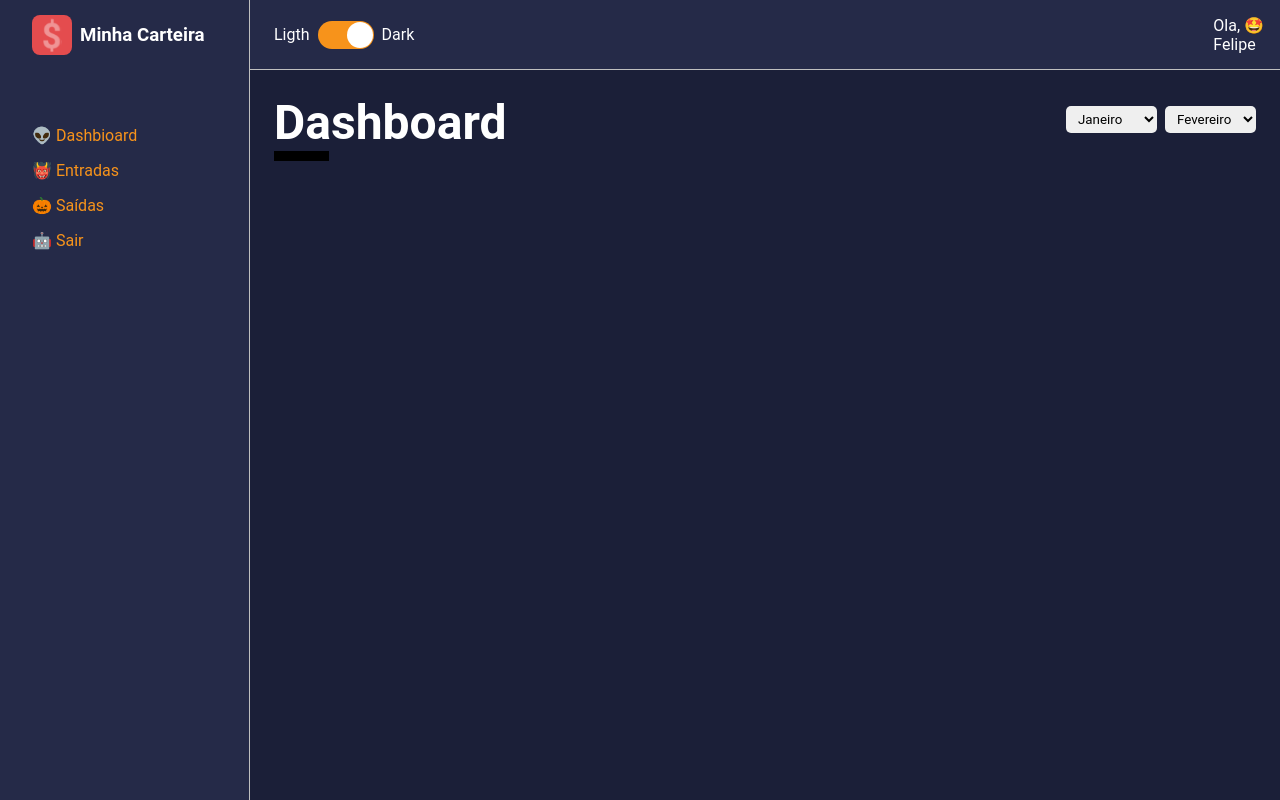
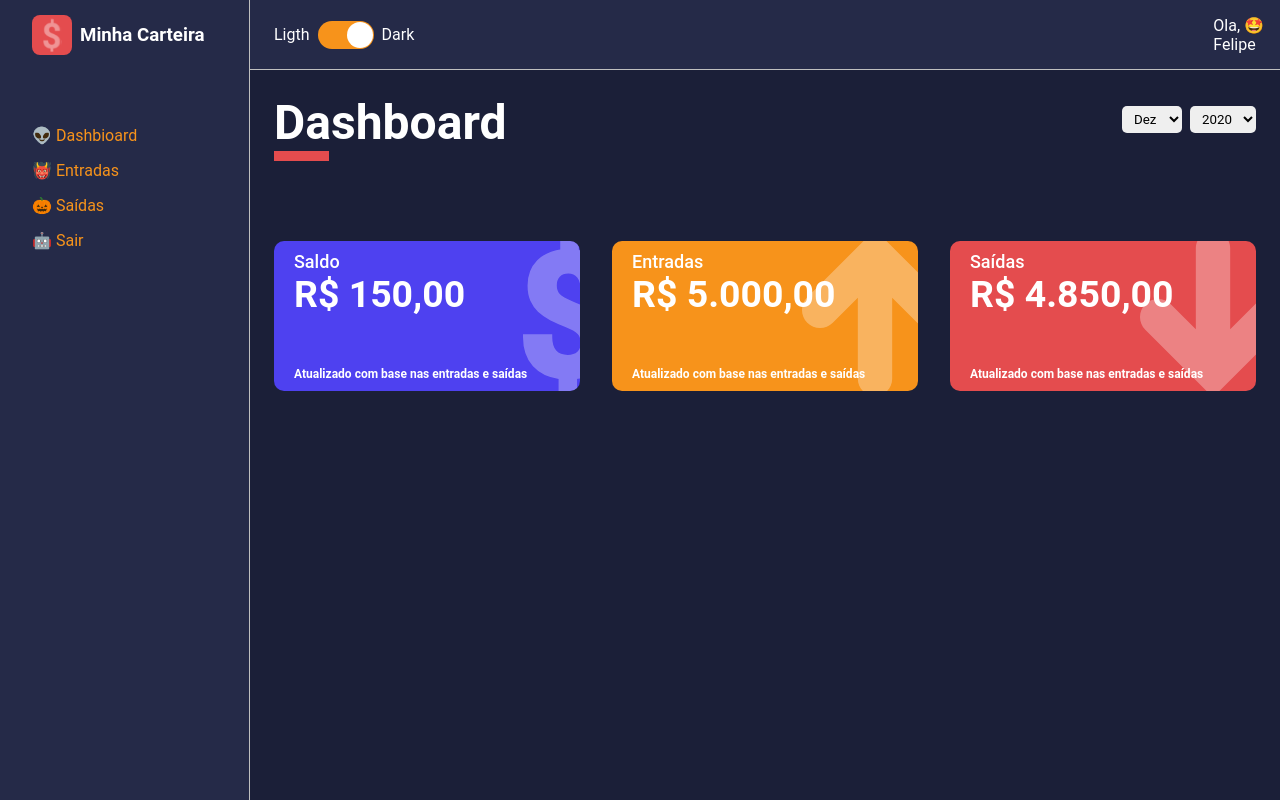
Before and after one commit to felipegrande/dashboard, a React (Create React App) app: page /dashboard in a window 1280 px wide. Built offline with nearby package versions, Linux system fonts and the light colour scheme.

Commit message:
Criação do cartão de movimentação do dashboard

```diff
--- a/package.json
+++ b/package.json
@@ -11,7 +11,10 @@
     "@types/react": "^18.0.25",
     "@types/react-dom": "^18.0.9",
     "@types/react-router-dom": "^5.3.3",
+    "i": "^0.3.7",
+    "npm": "^9.1.3",
     "react": "^18.2.0",
+    "react-countup": "^6.4.0",
     "react-dom": "^18.2.0",
     "react-icons": "^4.6.0",
     "react-router-dom": "^6.4.3",
--- a/src/components/Toggle/styles.ts
+++ b/src/components/Toggle/styles.ts
@@ -8,7 +8,7 @@ align-items:center;
 `;
 export const ToggleLabel = styled.div`
     color: ${props => props.theme.color.white};
-    margin:  0 0.5rem
+    margin:  0 0.5rem;
 `;
 
 
--- /dev/null
+++ b/src/components/walletBox/index.tsx
@@ -0,0 +1,62 @@
+import { useMemo} from "react";
+import CountUp from 'react-countup';
+
+import { Container } from "./styles";
+
+import dolarImg from "../../assets/img/dollar.svg";
+import arrowUoImg from "../../assets/img/arrow-up.svg";
+import arrowDownImg from "../../assets/img/arrow-down.svg";
+
+interface IWalletBoxProps {
+  title: string;
+  amount: number;
+  footerLabel: string;
+  icon: "dolar" | "arrowUp" | "arrowDown";
+  color: string;
+}
+
+const WalletBox: React.FC<IWalletBoxProps> = ({
+  title,
+  amount,
+  footerLabel,
+  icon,
+  color,
+}) => {
+
+    const iconSelected = useMemo(() => {
+        switch (icon) {
+            case "dolar":
+                return dolarImg;
+            case "arrowUp":
+              return arrowUoImg;
+            case  "arrowDown":
+                return arrowDownImg;
+            default:
+                return undefined
+
+        }
+    },[icon])
+
+  return (
+    <Container color={color}>
+      <h1>{title}</h1>
+      <h3>
+      <CountUp
+          end={amount}
+          prefix="R$ "
+          separator="."
+
+          decimal=","
+          decimals={2}
+
+      /></h3>
+      <small>{footerLabel}</small>
+      {
+        iconSelected &&  <img src={iconSelected} alt="icone do card" />
+      }
+
+    </Container>
+  );
+};
+
+export default WalletBox;
--- /dev/null
+++ b/src/components/walletBox/styles.ts
@@ -0,0 +1,34 @@
+import styled from "styled-components";
+
+interface IContainerProps{
+    color: string
+}
+
+export const Container = styled.div<IContainerProps>`
+    background-color: ${props => props.color};
+    height: 150px;
+    margin: 2rem 0;
+    color: ${props => props.theme.color.white};
+    padding: 10px 20px;
+    border-radius: 10px;
+    position: relative;
+    overflow: hidden;
+    width: 100%;
+
+    > img{
+        height: 110%;
+        position: absolute;
+        top: -10px;
+        right:-30px;
+        opacity:0.3;
+    }
+    >h1{
+        font-size: 18px;
+        font-weight: 500;
+    }
+    > small{
+        font-size: 12px;
+        position: absolute;
+        bottom: 10px;
+    }
+`;
--- a/src/pages/Dashboard/index.tsx
+++ b/src/pages/Dashboard/index.tsx
@@ -1,23 +1,95 @@
+import { useMemo, useState} from "react";
 import ContentHeader from "../../components/ContentHeader";
 import Selectinput from "../../components/SelectInput";
 
-import { Container  } from "./styles";
+import gain from "../../repositories/gains";
+import expenses from "../../repositories/expenses";
+import WalletBox from "../../components/walletBox"
+
+import listOfMonths from "../../utils/months";
+
+import { Container, Content   } from "./styles";
 
 
 const Dashboard: React.FC = () => {
+  const [monthSelected, setMonthSelected ] = useState<string>(String(new Date().getMonth() + 1));
+  const [yearSelected, setYearSelected] = useState<string>("2020");
 
-  const options= [
-    {value: 'janeiro', label: 'Janeiro'},
-    {value: 'fevereiro', label: 'Fevereiro'}
 
-  ]
+
+  const years = useMemo(() => {
+    let uniqueYears: number[] = [];
+
+    [...expenses, ...gain].forEach((item) => {
+      const date = new Date(item.date);
+      const year = date.getFullYear();
+
+      if (!uniqueYears.includes(year)) {
+        uniqueYears.push(year);
+      }
+    });
+
+    return uniqueYears.map((year) => {
+      return {
+        value: year,
+        label: year,
+      };
+    });
+  }, []);
+
+  const months = useMemo(() => {
+    return listOfMonths.map((month, index) => {
+      return {
+        value: index + 1,
+        label: month,
+      };
+    });
+  }, []);
+
+
     return (
       <h1>
         <Container>
-          <ContentHeader title="Dashboard" lineColor="black">
-              <Selectinput options={options} defaultValue={'janeiro'} onChange={() => {}} />
-              <Selectinput options={options} defaultValue={'fevereiro'} onChange={() => {}}/>
+          <ContentHeader title="Dashboard" lineColor="#E44C4E">
+          <Selectinput
+          options={months}
+          defaultValue={monthSelected}
+          onChange={(e) => setMonthSelected(e.target.value)}
+        />
+          <Selectinput
+            options={years}
+            defaultValue={yearSelected}
+            onChange={(e) => setYearSelected(e.target.value)}
+          />
           </ContentHeader>
+          <Content>
+            <WalletBox
+              title='Saldo'
+              amount={150.00}
+              footerLabel='Atualizado com base nas entradas e saídas'
+              icon="dolar"
+              color='#4E41F0'
+
+            />
+            <WalletBox
+              title='Entradas'
+              amount={5000.00}
+              footerLabel='Atualizado com base nas entradas e saídas'
+              icon="arrowUp"
+              color='#F7931B'
+
+            />
+            <WalletBox
+              title='Saídas'
+              amount={4850.00}
+              footerLabel='Atualizado com base nas entradas e saídas'
+              icon="arrowDown"
+              color='#E44C4E'
+
+            />
+
+
+          </Content>
         </Container>
       </h1>
     );
--- a/src/pages/Dashboard/styles.ts
+++ b/src/pages/Dashboard/styles.ts
@@ -2,7 +2,13 @@ import styled from "styled-components";
 
 
 export const Container = styled.div`
-display: flex;
-align-items:center;
+
 
 `;
+export const Content = styled.div`
+    display: flex;
+    gap: 2rem;
+    width: 100%;
+
+
+`;
--- a/src/pages/List/index.tsx
+++ b/src/pages/List/index.tsx
@@ -23,8 +23,6 @@ interface IData {
 const List: React.FC = () => {
   const [data, setData] = useState<IData[]>([]);
   const [monthSelected, setMonthSelected ] = useState<string>(String(new Date().getMonth() + 1));
-
-
   const [yearSelected, setYearSelected] = useState<string>("2020");
   const [selectedFrequency, setSelectedFrequency] = useState(['recorrente', 'eventual']);
 
@@ -115,7 +113,7 @@ const List: React.FC = () => {
       };
     });
     setData(formattedData);
-  }, [data.length, monthSelected, yearSelected, selectedFrequency, dados]);
+  }, [dados.length, monthSelected, yearSelected, selectedFrequency, dados]);
 
   return (
     <Container>
--- a/src/repositories/expenses.ts
+++ b/src/repositories/expenses.ts
@@ -1,5 +1,5 @@
 const expenses =  [
-  {"description":"Energia elétrica",      "amount":"150.55","type":"saída","frequency":"recorrente","date":"2020-01-10"},
+  {"description":"Energia elétrica",      "amount":"150.55","type":"saída","frequency":"recorrente","date":"2022-01-10"},
   {"description":"Água",                  "amount":"75.55", "type":"saída","frequency":"recorrente","date":"2020-01-15"},
   {"description": "Telefone",             "amount":"99.99", "type":"saída","frequency":"recorrente","date":"2020-01-23"},
   {"description":"Plano de Saúde",        "amount":"300.00","type":"saída","frequency":"recorrente","date":"2020-01-23"},
```
Also changed, not shown: 1 other file (tests, documents, lock files or other folders).
